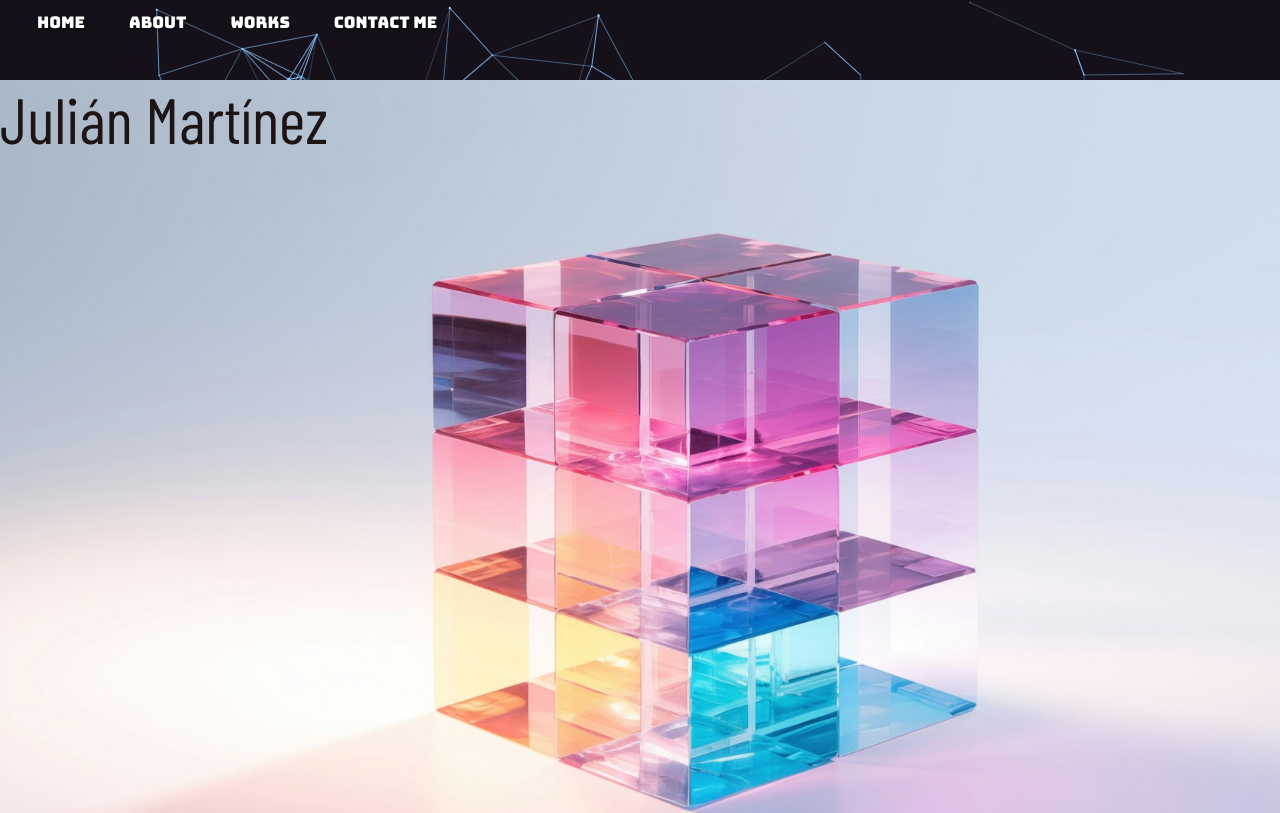
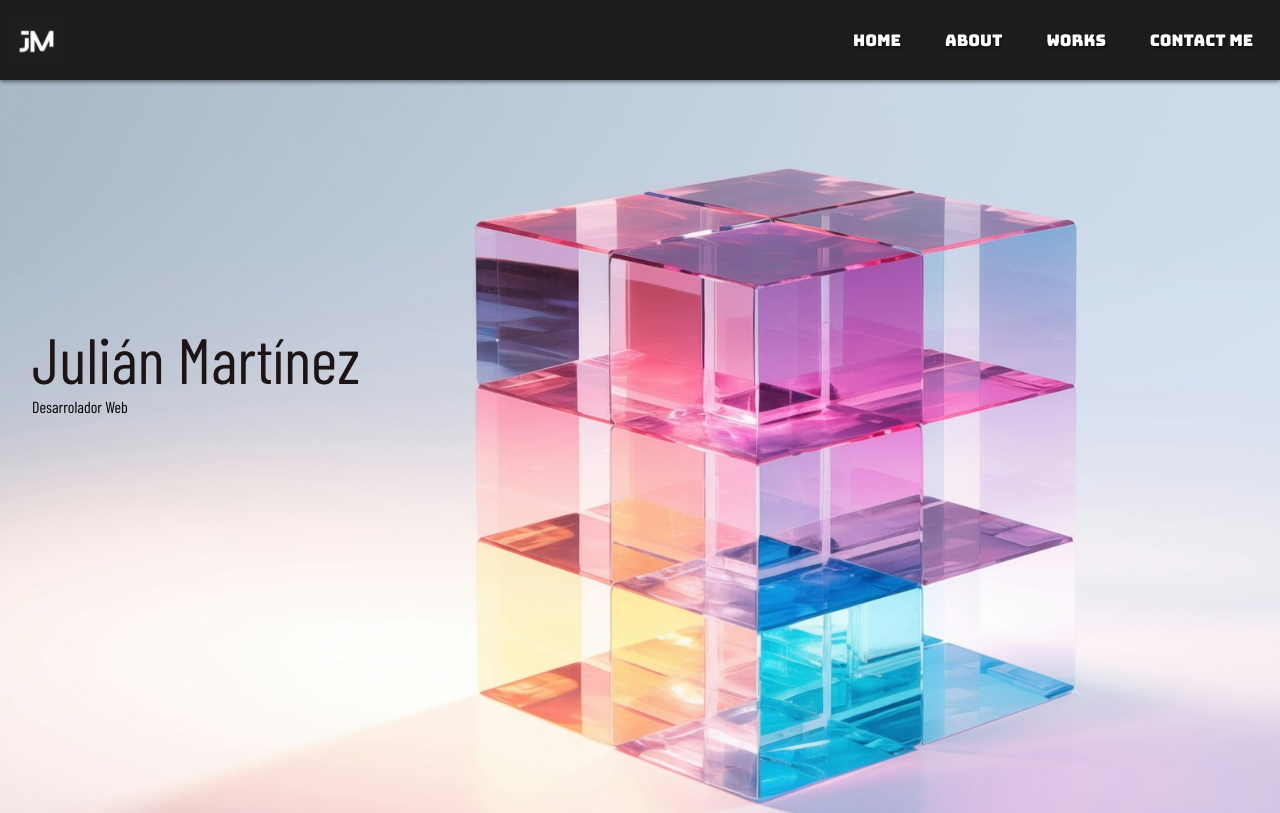
Before and after one commit to julmart87/Project_black, a website: page index.html in a window 1280 px wide. Shown: the top 813 px of the page. Drawn offline with nearby package versions, Linux system fonts and the light colour scheme; a web font is replaced by a local one.

Commit message:
mejoras en el header y navbar

```diff
--- a/index.html
+++ b/index.html
@@ -16,14 +16,17 @@
     <link href="https://fonts.googleapis.com/css2?family=Barlow+Condensed:ital,wght@0,100;0,200;0,300;0,400;0,500;0,600;0,700;0,800;0,900;1,100;1,200;1,300;1,400;1,500;1,600;1,700;1,800;1,900&display=swap" rel="stylesheet">
 </head>
 <body>
-    <header>
-        <nav class="navegador">
+    <header class="header">
+        <div class="logo">
+            <img src="./assets/img/logo_jm.png" alt="Logo personal">
+        </div>
+        <nav class="navbar">
             <!-- <input type="checkbox" name="" id="toggle">
             <label for="toggle"><img src="./assets/img/menu.png" alt="Menu"></label> -->
-            <div class="menu">
+            <div>
                 <ul>
                     <li><a href="#">Home</a></li>
-                    <li><a href="./pages/works.html">About</a></li>
+                    <li><a href="#about">About</a></li>
                     <li><a href="./pages/about.html">Works</a></li>
                     <li><a href="./pages/contact.html">Contact Me</a></li>
                 </ul>
@@ -31,20 +34,19 @@
         </nav>
     </header>
     <main class="principal">
-        <section class="index">
-
         <section class="home">
-
+        <div class="texto-home">
             <h1>Julián Martínez</h1>
+            <p>Desarrolador Web</p>
+        </div>
         </section>
-            <section class="about">
+        <section id="about" class="about">
             <p>Lorem ipsum dolor sit amet consectetur adipisicing elit. Veritatis quaerat eum illo.
                 Exercitationem iste tempore deserunt, harum atque nulla maxime blanditiis officia
                 laudantium aliquid similique porro alias minus quas. Deserunt.
             </p>
+        </section>
 
-            </section>
-        </section>
     </main>
     <footer>
 
--- /dev/null
+++ b/scss/base/_generales.scss
@@ -0,0 +1,5 @@
+p {
+    font-family: "Barlow Condensed", sans-serif;
+    font-weight: 200;
+    font-style: normal;
+}
--- a/scss/components/_navbar.scss
+++ b/scss/components/_header.scss
@@ -1,26 +1,38 @@
-.navegador {
+.header {
+    display: flex;
+    justify-content: space-between;
+    position: fixed;
     width: 100%;
     height: 5rem;
     top: 0;
     // right: 0;
-    // background-color: map-get($colores, navbar);
-    background-image: url("../assets/img/background.png");
+    background-color: map-get($colores, navbar);
     padding: 12px;
     box-shadow: 0 2px 4px rgba(0, 0, 0, 0.456);
     transition: all 300ms;
-
+    .logo {
+        display: flex;
+        align-items: center;
+        -webkit-animation: scale-in-ver-top 1.5s cubic-bezier(0.250, 0.460, 0.450, 0.940) both;
+	animation: scale-in-ver-top 1.5s cubic-bezier(0.250, 0.460, 0.450, 0.940) both;
+        img {
+            height: 3.125rem;
+            margin-right: 10px;
+        }
+    }
+    .navbar {
+      display: flex;
+      align-items: center;
       ul {
         list-style-type: none;
-        margin: 0;
-        padding: 0;
-        -webkit-animation: scale-in-ver-top 2s cubic-bezier(0.250, 0.460, 0.450, 0.940) both;
-	        animation: scale-in-ver-top 2s cubic-bezier(0.250, 0.460, 0.450, 0.940) both;
-    }
+        // margin: 0;
+        // padding: 0;
+        -webkit-animation: scale-in-ver-top 1.5s cubic-bezier(0.250, 0.460, 0.450, 0.940) both;
+	animation: scale-in-ver-top 1.5s cubic-bezier(0.250, 0.460, 0.450, 0.940) both;
         li {
-        // display: flex;
+            display: flex;
             display:inline-block;
             margin-left: 10px;
-
             a {
                 font-family: "Bungee", sans-serif;
                 font-style: normal;
@@ -35,6 +47,10 @@
                 transform: scale(1.2); /* Agrandar el texto al pasar el puntero */
             }
         }
+    }
+
+    }
+
     /** animacion en la barra de navegacion **/
     // &:hover {
     //     scale: 1;
--- a/scss/layout/_index.scss
+++ b/scss/layout/_index.scss
@@ -1,8 +1,13 @@
 .principal {
     width: 100%;
     height: 100vh;
-    .index {
-        height: 50rem;
+    .home {
+            height: 55rem;
+            background-image: url(../assets/img/fondo_home.jpg);
+            background-size: cover;
+            .texto-home {
+                margin-left: 2rem;
+                padding-top: 25%;
                 h1 {
                     // padding-top: 12rem;
                     text-align: left;
@@ -14,7 +19,6 @@
                     -webkit-animation: tracking-in-contract 2s cubic-bezier(0.215, 0.610, 0.355, 1.000) both;
                     animation: tracking-in-contract 2s cubic-bezier(0.215, 0.610, 0.355, 1.000) both;
                 }
-
                 @-webkit-keyframes tracking-in-contract {
                 0% {
                 letter-spacing: 0.5em;
@@ -41,12 +45,14 @@
                 opacity: 1;
                 }
                 }
-        .home {
-            height: 50rem;
-            background-image: url(../assets/img/fondo_home.jpg);
-            background-size: cover;
             }
+            p {
 
+            }
+        }
+    .about {
+        height: 58rem;
+    }
         .parrafo_1 {
             width: 50rem;
             height: 30rem;
@@ -77,5 +83,5 @@
                 margin-left: 18rem;
             }
         }
+
 }
-}
--- a/scss/style.scss
+++ b/scss/style.scss
@@ -2,10 +2,12 @@
 @import "./utilities/maps";
 /* Base*/
 @import "./base/reset";
+@import "./base/generales";
 /* Components */
-@import "./components/navbar";
+@import "./components/header";
 /* Layout */
 @import "./layout/index";
+// @import "./layout/header";
 
 
 
--- a/scss/utilities/_maps.scss
+++ b/scss/utilities/_maps.scss
@@ -3,8 +3,8 @@
 $colores:(
     // fondoHeader: rgba(30, 30, 49, 0.782),
     // rgba(30, 30, 49, 0.947),
-    navbar: #34415B,
-    fondoHeader: rgba(30, 30, 49, 0.947),
+    navbar: rgb(30, 29, 29),
+    fondoHeader: rgb(28, 8, 8),
     fondoFooter: rgba(8, 12, 21, 0.912),
     fondoParrafo: #f9f97189,
     // letras: rgb(245, 220, 220),
```
Also changed, not shown: assets/img/logo.png (added), assets/img/logo_jm.png (added), css/style.css. Lines whose indentation alone changed are shown as unchanged.
